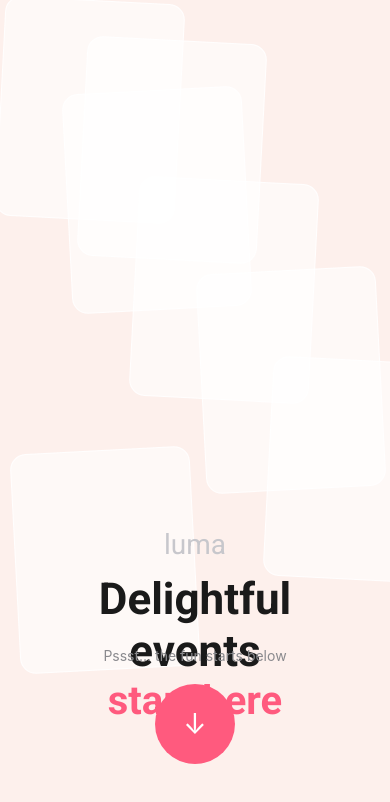
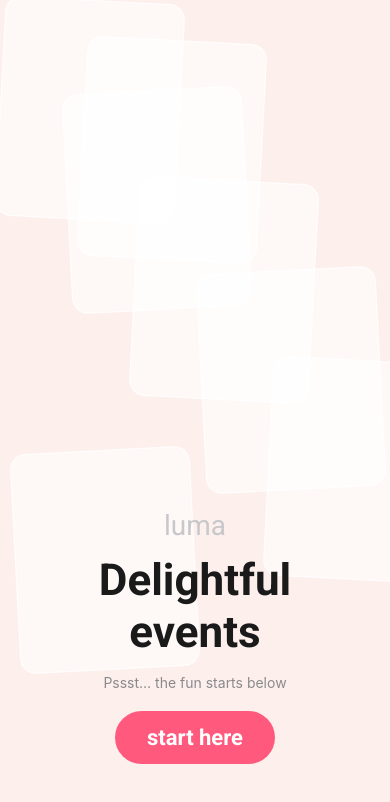
Before and after one commit to migrant620/luma-ui, a React Native app: screen / in a window 390 px wide. Shown: the top 802 px of the page. Built offline with nearby package versions, Linux system fonts and the light colour scheme.

Commit message:
fix: onboarding layout collapse, regenerate demo shots

```diff
--- a/src/App.tsx
+++ b/src/App.tsx
@@ -51,15 +51,13 @@
           <Text style={styles.lumaWordmark}>luma</Text>
           <Text style={styles.delightful}>Delightful</Text>
           <Text style={styles.delightful}>events</Text>
-          <Text style={styles.startHere}>start here</Text>
         </View>
+        <Text style={styles.pssst}>Pssst… the fun starts below</Text>
+        <TouchableOpacity style={styles.startHereBtn} onPress={() => setPanelOpen(true)} accessibilityLabel="start here">
+          <Text style={styles.startHereText}>start here</Text>
+        </TouchableOpacity>
       </View>
-      {!panelOpen ? (<View>
-        <Text style={styles.pssst}>Pssst… the fun starts below</Text>
-        <TouchableOpacity style={styles.downArrow} onPress={() => setPanelOpen(true)} accessibilityLabel="start here">
-          <Text style={{ color: '#fff', fontSize: 28 }}>↓</Text>
-        </TouchableOpacity>
-        </View>) : (<View style={styles.loginSheet}>
+      {panelOpen && (<View style={styles.loginSheet}>
           <View style={styles.grabber}/>
           <Text style={styles.loginSub}>
             Discover events, follow calendars and manage events you are going to.
@@ -387,15 +385,15 @@
 const styles = StyleSheet.create({
     root: { flex: 1, backgroundColor: colors.bg, width: '100%', maxWidth: 430, alignSelf: 'center' },
     screen: { flex: 1, backgroundColor: colors.bg },
-    onboardRoot: { flex: 1, backgroundColor: '#FDF0EC', overflow: 'hidden' },
-    promoWall: { flex: 1, backgroundColor: 'linear-gradient(135deg,#FFE0E0 0%,#FFF3D6 50%,#D6F5E8 100%)' },
+    onboardRoot: { flex: 1, minHeight: '100vh', backgroundColor: '#FDF0EC', overflow: 'hidden' },
+    promoWall: { flex: 1, minHeight: '100vh', backgroundColor: '#FDF0EC', alignItems: 'center', justifyContent: 'flex-end', paddingBottom: 80 },
     promoCard: { position: 'absolute', width: 180, height: 220, backgroundColor: 'rgba(255,255,255,0.6)', borderRadius: 16, borderWidth: 1, borderColor: 'rgba(255,255,255,0.8)' },
-    onboardTextWrap: { position: 'absolute', bottom: 120, left: 0, right: 0, alignItems: 'center' },
+    onboardTextWrap: { alignItems: 'center', marginBottom: 16 },
     lumaWordmark: { fontSize: 28, color: '#C7C7CC', marginBottom: 12, fontFamily: fonts.regular },
     delightful: { fontSize: 44, color: colors.ink, fontFamily: fonts.bold, lineHeight: 52 },
-    startHere: { fontSize: 40, fontFamily: fonts.bold, color: colors.pinkStart },
-    pssst: { position: 'absolute', bottom: 180, left: 0, right: 0, textAlign: 'center', fontSize: 14, color: colors.inkSecondary },
-    downArrow: { position: 'absolute', bottom: 80, left: '50%', marginLeft: -40, width: 80, height: 80, borderRadius: 40, backgroundColor: colors.arrowPink, alignItems: 'center', justifyContent: 'center' },
+    pssst: { fontSize: 14, color: colors.inkSecondary, marginBottom: 20 },
+    startHereBtn: { backgroundColor: colors.pinkStart, paddingHorizontal: 32, paddingVertical: 14, borderRadius: 28, },
+    startHereText: { fontSize: 22, fontFamily: fonts.bold, color: '#fff' },
     loginSheet: { position: 'absolute', bottom: 0, left: 0, right: 0, backgroundColor: '#fff', borderTopLeftRadius: 24, borderTopRightRadius: 24, padding: 24, paddingBottom: 40 },
     grabber: { width: 40, height: 5, backgroundColor: '#E5E5EA', borderRadius: 3, alignSelf: 'center', marginBottom: 20 },
     loginSub: { fontSize: 16, color: colors.inkSecondary, textAlign: 'center', marginBottom: 20, lineHeight: 22 },
```
Also changed, not shown: 2 other files (tests, documents, lock files or other folders).
